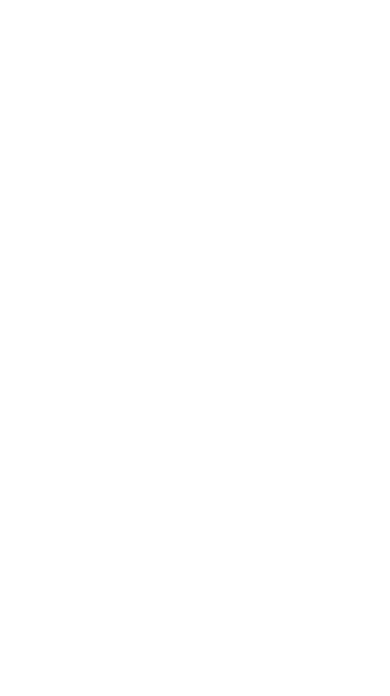
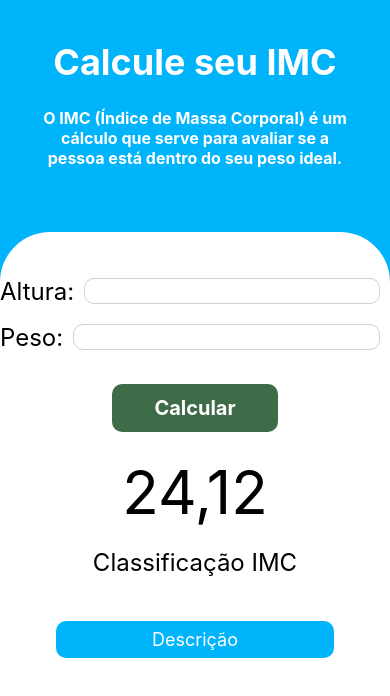
Before and after one commit to matheus-curvelo/IMC, a React Native app: screen / in a window 390 px wide. Shown: the top 696 px of the page. Built offline with nearby package versions, Linux system fonts and the light colour scheme.

Commit message:
Criando interface

```diff
--- a/App.js
+++ b/App.js
@@ -1,11 +1,14 @@
 import React from 'react';
 import {Component} from 'react';
 import {
+  Button,
   SafeAreaView,
   ScrollView,
   StatusBar,
   StyleSheet,
   Text,
+  TextInput,
+  TouchableOpacity,
   useColorScheme,
   View,
 } from 'react-native';
@@ -20,7 +23,59 @@
   }
   render() {
     return (
-      <View>
+      <View style={styles.container}>
+
+        <View style={styles.topArea}>
+          <Text style={styles.topTitle}>
+            Calcule seu IMC
+          </Text>
+
+          <Text style={styles.topText}>
+            O IMC (Índice de Massa Corporal) é um cálculo que serve para avaliar se a pessoa está dentro do seu peso ideal.
+          </Text>
+        </View>
+
+        <View style={styles.bottomArea}>
+
+          <View style={styles.inputArea}>
+            <Text style={styles.text}>
+              Altura:
+            </Text>
+            <TextInput style={styles.inputText}/>
+          </View>
+
+          <View style={styles.inputArea}>
+            <Text style={styles.text}>
+              Peso:
+            </Text>
+            <TextInput style={styles.inputText}/>
+          </View>
+
+          <TouchableOpacity style={styles.buttonArea}>
+            <Text style={styles.buttonCalcText}>
+              Calcular
+            </Text>
+          </TouchableOpacity>
+
+          <View style={styles.resultArea}>
+            <Text style={styles.resultText}>
+              24,12
+            </Text>
+
+            <Text style={styles.resultClassification}>
+              Classificação IMC
+            </Text>
+          </View>
+
+          <TouchableOpacity style={styles.buttonArea}>
+            <Text style={styles.buttonDescriptionText}>
+              Descrição
+            </Text>
+          </TouchableOpacity>
+
+
+
+        </View>
 
       </View>
      );
@@ -28,8 +83,108 @@
 }
 
 const styles = StyleSheet.create({
+
+  // Container
+
   container: {
-    flex: 1
+    flex: 1,
+    backgroundColor: '#00b4fc'
+  },
+
+  // Top Area - Parte de cima
+
+  topArea: {
+    alignItems: 'center',
+    justifyContent: 'center',
+    padding: 40
+  },
+
+  topTitle: {
+    color: '#FFFFFF',
+    fontSize: 36,
+    fontWeight: 'bold',
+  },
+
+  topText: {
+    color: '#FFFFFF',
+    textAlign: 'center',
+    marginVertical: 24,
+    fontWeight: 'bold',
+    fontSize: 16,
+  },
+
+  // Bottom Area - Parte de baixo
+
+  bottomArea: {
+    flex: 1,
+    backgroundColor: '#FFFFFF',
+    borderTopLeftRadius: 50,
+    borderTopRightRadius: 50,
+    paddingTop: 36
+  },
+
+  // Inputs
+
+  inputArea: {
+    alignItems: 'center',
+    justifyContent: 'center',
+    flexDirection: 'row',
+  },
+
+  text: {
+    fontSize: 24
+  },
+
+  inputText: {
+    borderWidth: 1,
+    borderColor: '#d1d0d7',
+    borderRadius: 10,
+    minWidth: 64,
+    margin: 10,
+    fontSize: 20,
+    textAlign: 'center',
+  },
+
+  // Botões
+
+  buttonArea: {
+    alignItems: 'center',
+    marginVertical: 24,
+  },
+
+  buttonCalcText: {
+    backgroundColor: '#3e6b48',
+    color: '#FFFFFF',
+    paddingVertical: 12,
+    paddingHorizontal: 42,
+    borderRadius: 10,
+    fontSize: 20,
+    fontWeight: 'bold'
+  },
+
+  buttonDescriptionText: {
+    backgroundColor: '#00b4fc',
+    color: '#FFFFFF',
+    paddingVertical: 8,
+    paddingHorizontal: 96,
+    borderRadius: 10,
+    fontSize: 18,
+
+  },
+
+  // Resultado
+
+  resultArea: {
+    alignItems: 'center'
+  },
+
+  resultText: {
+    fontSize: 60
+  },
+
+  resultClassification: {
+    fontSize: 24,
+    marginVertical: 20
   }
 });
 
```
